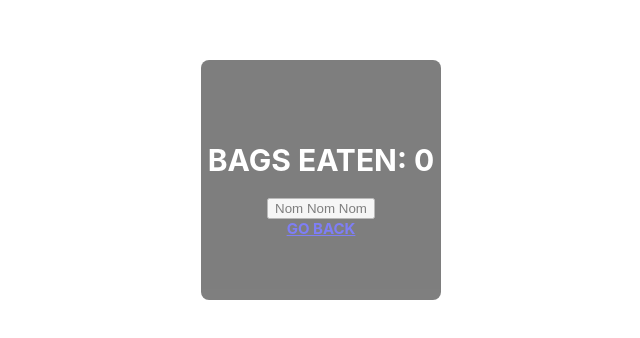
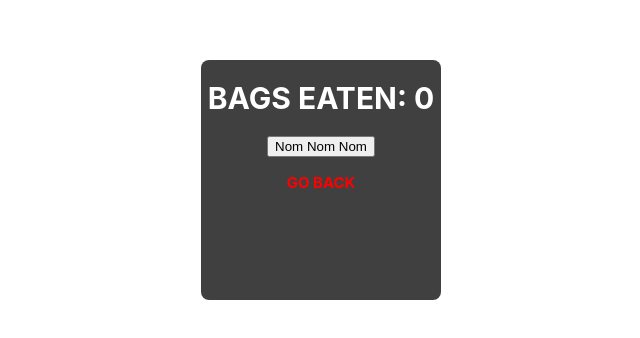
Before and after one commit to Cashley112/vending-machine-react-router, a React (Create React App) app: page /chips in a window 1280 px wide. Shown: the part 220-558 px from the top of the page, without its empty margins (319-959 px from the left). Built offline with nearby package versions, Linux system fonts and the light colour scheme.

Commit message:
a bunch of final styles to everything. refactored main styles on all components to be more modular

```diff
--- a/src/App.css
+++ b/src/App.css
@@ -3,6 +3,7 @@
     font-weight: 700;
     font-size: 15px;
     display: flex;
+    flex-direction: column;
     justify-content: center;
     align-items: center;
     height: 100vh;
--- a/src/App.js
+++ b/src/App.js
@@ -5,6 +5,7 @@ import Soda from './Soda';
 import Chips from './Chips';
 import Sardines from './Sardines';
 import VendingMachine from './VendingMachine';
+import Navbar from './Navbar';
 
 class App extends Component {
   constructor(props) {
@@ -20,12 +21,16 @@ class App extends Component {
   render() {
     return (
       <div className="App">
+        <Navbar />
         <Switch>
           <Route exact path ='/' component={VendingMachine} />
           <Route exact path ='/soda' component={Soda} />
           <Route
             exact path ='/chips'
-            render={() => <Chips handleClick={this.incBagsEaten} bagsEaten={this.state.numBagsEaten}/>}
+            render={() => <Chips
+              handleClick={this.incBagsEaten}
+              bagsEaten={this.state.numBagsEaten}
+              />}
           />
           <Route exact path ='/sardines' component={Sardines} />
         </Switch>
--- a/src/Chips.css
+++ b/src/Chips.css
@@ -2,11 +2,31 @@
     display: flex;
     justify-content: center;
     align-items: center;
+    color: white;
+    height: 100vh;
+}
+
+.Chips-block {
+    display: flex;
     flex-direction: column;
-    background-color: black;
-    opacity: 0.5;
-    color: white;
+    align-items: center;
+    text-align: center;
     width: 15rem;
     height: 15rem;
     border-radius: 0.5rem;
+    background-color: rgba(0, 0, 0, 0.75);
 }
+
+.Chips-block button {
+    margin-bottom: 1rem;
+}
+
+.Chips-link {
+    color: red;
+    text-decoration: none;
+}
+
+.Chips-link:hover {
+    opacity: 0.75;
+    text-decoration: underline;
+}
--- a/src/Chips.js
+++ b/src/Chips.js
@@ -6,9 +6,11 @@ class Chips extends Component {
     render(){
         return(
             <div className='Chips'>
-                <h1>Bags Eaten: {this.props.bagsEaten}</h1>
-                <button onClick={this.props.handleClick}>Nom Nom Nom</button>
-                <Link to='/'>Go Back</Link>
+                <div className='Chips-block'>
+                    <h1>Bags Eaten: {this.props.bagsEaten}</h1>
+                    <button onClick={this.props.handleClick}>Nom Nom Nom</button>
+                    <Link className='Chips-link' to='/'>Go Back</Link>
+                </div>
             </div>
         )
     }
--- a/src/Sardines.css
+++ b/src/Sardines.css
@@ -9,3 +9,20 @@
     align-items: center;
     color: white;
 }
+.Sardines-block {
+    display: flex;
+    flex-direction: column;
+    text-align: center;
+    width: 15rem;
+    height: 15rem;
+    border-radius: 0.5rem;
+    background-color: rgba(0, 0, 0, 0.75);
+}
+.Sardines-link {
+    color: red;
+    text-decoration: none;
+}
+.Sardines-link:hover {
+    opacity: 0.75;
+    text-decoration: underline;
+}
--- a/src/Sardines.js
+++ b/src/Sardines.js
@@ -6,8 +6,10 @@ class Sardines extends Component {
     render() {
         return(
             <div className='Sardines'>
-                <h1>Sardine Eat You!</h1>
-                <Link to='/'>Go Back</Link>
+                <div className='Sardines-block'>
+                    <h1>Sardine Eat You!</h1>
+                    <Link className='Sardines-link' to='/'>Go Back</Link>
+                </div>
             </div>
         )
     }
--- a/src/Soda.css
+++ b/src/Soda.css
@@ -1,30 +1,34 @@
 .Soda {
+    display: flex;
+    justify-content: center;
+    align-items: center;
+    color: white;
+    height: 100vh;
+}
+.Soda-block {
     display: flex;
     flex-direction: column;
     align-items: center;
-    background-color: black;
-    opacity: 0.5;
-    color: white;
+    text-align: center;
     width: 15rem;
     height: 15rem;
     border-radius: 0.5rem;
-    text-align: center;
+    background-color: rgba(0, 0, 0, 0.75);
+    margin: 3rem;
+}
+.Soda-link {
+    color: red;
+    text-decoration: none;
+}
+
+.Soda-link:hover {
+    opacity: 0.75;
+    text-decoration: underline;
 }
 .Soda img {
     height: 10rem;
     width: 10rem;
     animation: spin 5s infinite;
-    opacity: none;
-}
-.Soda-img1 {
-    position: relative;
-    right: 15rem;
-    bottom: 5rem;
-}
-.Soda-img2 {
-    position: relative;
-    left: 15rem;
-    bottom: 15rem;
 }
 
 @keyframes spin {
--- a/src/Soda.js
+++ b/src/Soda.js
@@ -6,9 +6,11 @@ class Soda extends Component {
     render(){
         return(
             <div className='Soda'>
-                <h1>Soda Is Bad For You</h1>
-                <Link to='/'>Go Back</Link>
                 <img className="Soda-img1" alt="soda can" src="https://png.pngitem.com/pimgs/s/41-414658_cold-coca-cola-can-hd-png-download.png"/>
+                <div className='Soda-block'>
+                    <h1>Soda Is Bad For You</h1>
+                    <Link className='Soda-link' to='/'>Go Back</Link>
+                </div>
                 <img className="Soda-img2" alt="soda can" src="https://png.pngitem.com/pimgs/s/41-414658_cold-coca-cola-can-hd-png-download.png"/>
             </div>
         )
```
